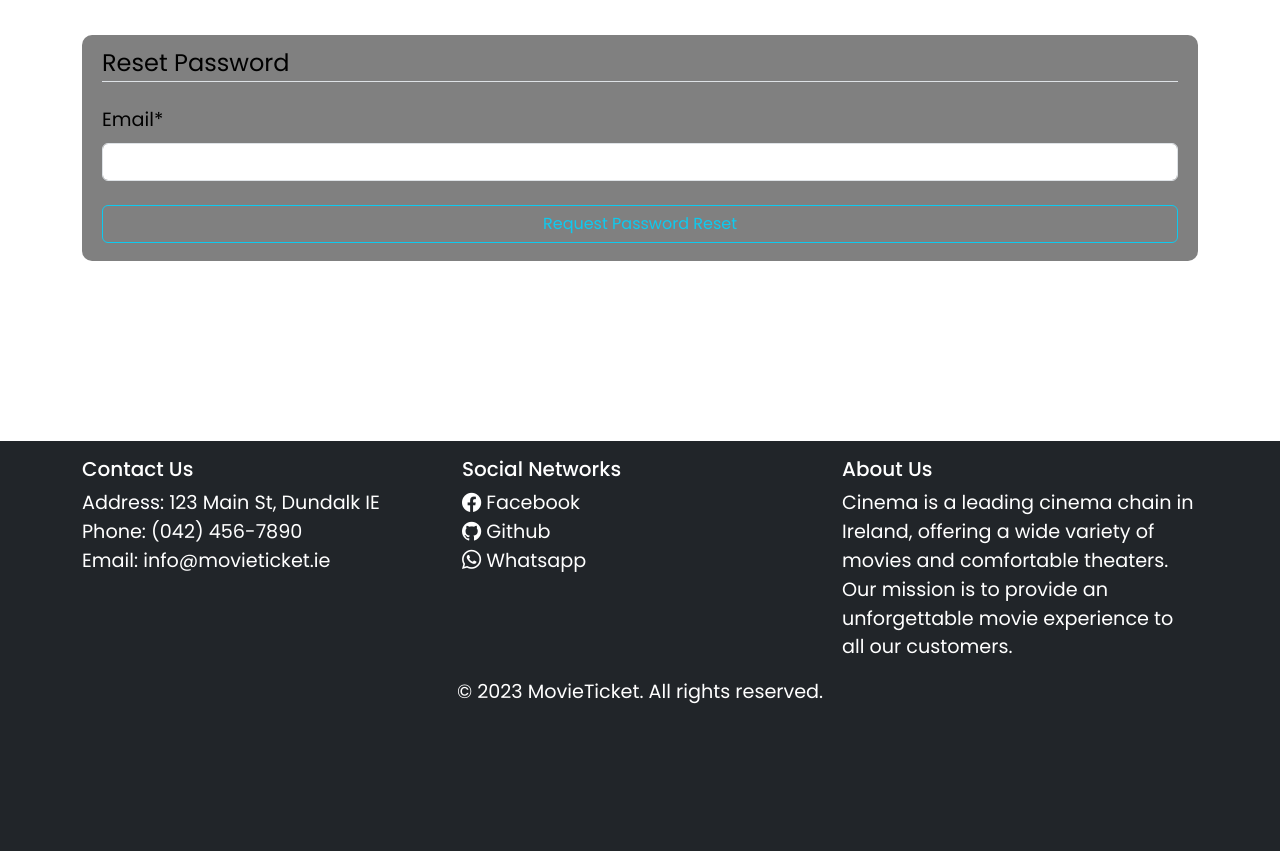
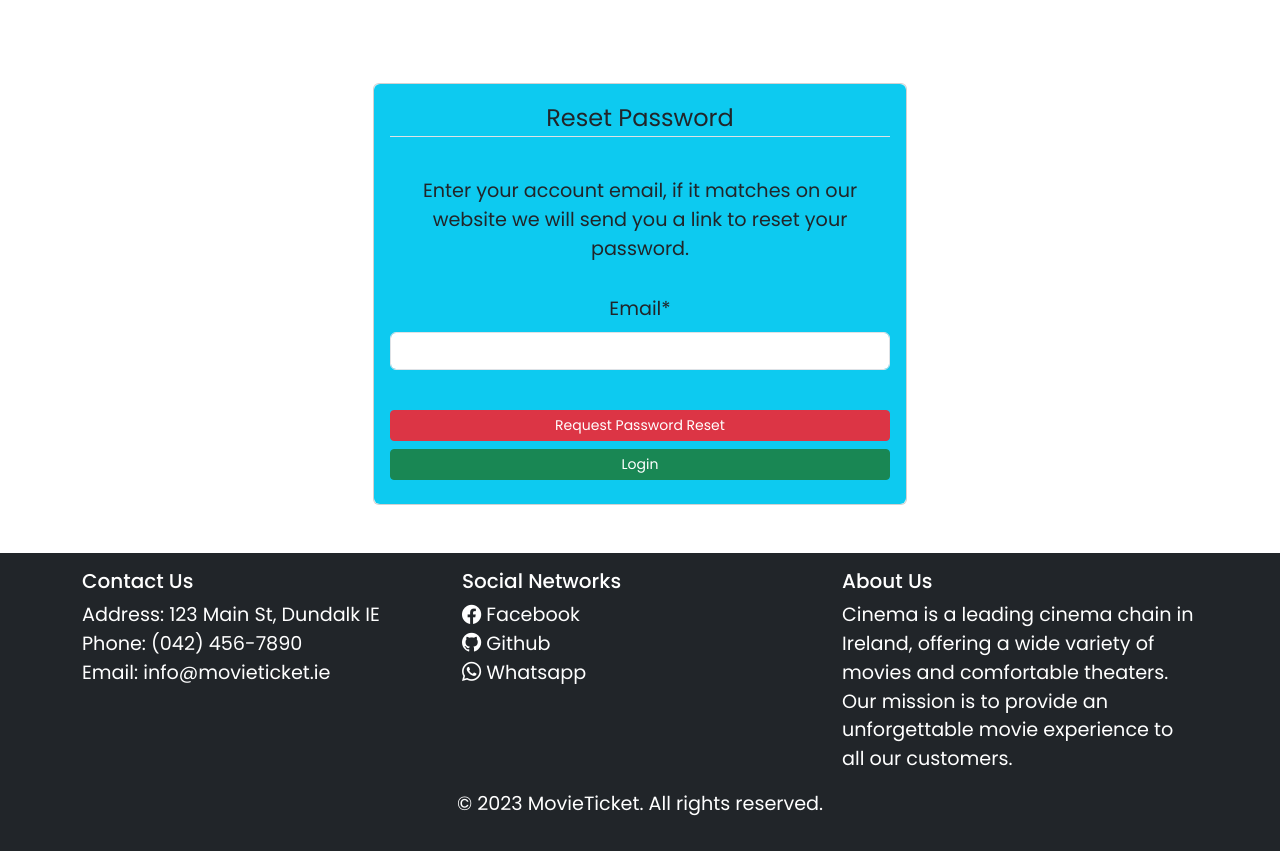
Before and after one commit to Pedrolivares1980/cinebook, a Django app: page /users/password-reset/ in a window 1280 px wide. Shown: the part 61-912 px from the top of the page. Before the commit the page ends 765 px from the top, so only its background shows below. Run offline with Django 5.2, Linux system fonts and the light colour scheme; some libraries are stand-ins or nearby versions.

Commit message:
messages

```diff
--- a/blog/templates/blog/base.html
+++ b/blog/templates/blog/base.html
@@ -54,9 +54,24 @@
   <main role="main" class="container flex-grow-1 mt-5">
     <div class="row my-5">
       <div>
-        {% if messages %} {% for message in messages %}
-        <div class="alert alert-{{ message.tags }}">{{ message }}</div>
-        {% endfor %} {% endif %} {% block content %}{% endblock %}
+        {% if messages %}
+        {% for message in messages %}
+            {% if message.tags == 'error' %}
+                <div class="alert alert-danger" role="alert">
+                    {{ message }}
+                </div>
+            {% elif message.tags == 'success' %}
+                <div class="alert alert-success" role="alert">
+                    {{ message }}
+                </div>
+            {% else %}
+                <div class="alert alert-{{ message.tags }}" role="alert">
+                    {{ message }}
+                </div>
+            {% endif %}
+        {% endfor %}
+    {% endif %}
+    {% block content %}{% endblock %}
       </div>
     </div>
   </main>
--- a/users/templates/users/password_reset.html
+++ b/users/templates/users/password_reset.html
@@ -1,16 +1,27 @@
 {% extends "blog/base.html" %}
 {% load crispy_forms_tags %}
+
 {% block content %}
-    <div class="content-section">
-        <form method="POST">
-            {% csrf_token %}
-            <fieldset class="form-group">
-                <legend class="border-bottom mb-4">Reset Password</legend>
-                {{ form|crispy }}
-            </fieldset>
-            <div class="form-group">
-                <button class="btn btn-outline-info" type="submit">Request Password Reset</button>
+<div class="container mt-5 ">
+    <div class="row justify-content-center">
+        <div class="col-lg-6">
+            <div class="card">
+                <div class="card-body bg-info rounded">
+                    <form method="POST" class="text-center ">
+                        {% csrf_token %}
+                        <fieldset class="form-group ">
+                            <legend class="border-bottom mb-4">Reset Password</legend>
+                            <p class="p-3">Enter your account email, if it matches on our website we will send you a link to reset your password.</p>
+                            {{ form|crispy }}
+                        </fieldset>
+                        <div class="form-group mt-4">
+                            <button class="btn btn-danger btn-sm px-3" type="submit">Request Password Reset</button>
+                            <a class="btn btn-success btn-sm px-3" href="{% url 'login' %}">Login</a>
+                        </div>
+                    </form>
+                </div>
             </div>
-        </form>
+        </div>
     </div>
+</div>
 {% endblock content %}
--- a/users/urls.py
+++ b/users/urls.py
@@ -1,11 +1,11 @@
 from django.urls import path
 from django.contrib.auth.views import (
-    PasswordResetView, PasswordResetDoneView,
     PasswordResetConfirmView, PasswordResetCompleteView
 )
 from .views import (
     register, login, logout_view, profile,
-    edit_user, delete_user, AdminDashboardView, change_user_staff_status
+    edit_user, delete_user, AdminDashboardView, change_user_staff_status,
+    CustomPasswordResetDoneView, CustomPasswordResetView
 )
 
 urlpatterns = [
@@ -14,8 +14,8 @@ urlpatterns = [
     path('logout/', logout_view, name='logout'),
     path('profile/', profile, name='profile'),
     path('admin/change_staff_status/<int:user_id>/', change_user_staff_status, name='change_user_staff_status'),
-    path('password-reset/', PasswordResetView.as_view(template_name='users/password_reset.html'), name='password_reset'),
-    path('password-reset/done/', PasswordResetDoneView.as_view(template_name='users/password_reset_done.html'), name='password_reset_done'),
+    path('password-reset/', CustomPasswordResetView.as_view(template_name='users/password_reset.html'), name='password_reset'),
+    path('password-reset/done/', CustomPasswordResetDoneView.as_view(template_name='users/password_reset_done.html'), name='password_reset_done'),
     path('password-reset-confirm/<uidb64>/<token>/', PasswordResetConfirmView.as_view(template_name='users/password_reset_confirm.html'), name='password_reset_confirm'),
     path('password-reset-complete/', PasswordResetCompleteView.as_view(template_name='users/password_reset_complete.html'), name='password_reset_complete'),
     path('admin-dashboard/', AdminDashboardView.as_view(), name='admin_dashboard'),
--- a/users/views.py
+++ b/users/views.py
@@ -17,6 +17,10 @@ from django.contrib.auth.models import User
 from bookings.models import Booking
 from django.core.paginator import Paginator
 from django.contrib.auth import get_user_model
+from django.contrib.auth.views import PasswordResetDoneView, PasswordResetView
+from django.core.exceptions import ValidationError
+from django.core.validators import validate_email
+from django.urls import reverse_lazy
 
 
 
@@ -193,3 +197,25 @@ def delete_user(request, user_id=None):
     else:
         messages.error(request, 'You do not have permission to delete this user.')
         return redirect('movie_list')
+
+class CustomPasswordResetView(PasswordResetView):
+    success_url = reverse_lazy('password_reset_done')
+
+    def form_valid(self, form):
+        """Validates the password reset form."""
+        try:
+            validate_email(form.cleaned_data['email'])
+            if not User.objects.filter(email=form.cleaned_data['email']).exists():
+                messages.error(self.request, "There is no account with that email address.")
+                return super().form_invalid(form)
+            messages.success(self.request, "A password reset link has been sent to your email.")
+        except ValidationError:
+            messages.error(self.request, "Please enter a valid email address.")
+            return super().form_invalid(form)
+
+        return super().form_valid(form)
+
+class CustomPasswordResetDoneView(PasswordResetDoneView):
+    def dispatch(self, *args, **kwargs):
+        response = super().dispatch(*args, **kwargs)
+        return redirect('movie_list')
```
Also changed, not shown: movies/templates/movies/movie_detail.html (+10 -11 lines), showtimes/templates/showtimes/showtime_list.html (+27 -13 lines), users/templates/users/password_reset_confirm.html (+20 -10 lines), users/templates/users/profile.html (+11 -4 lines).
